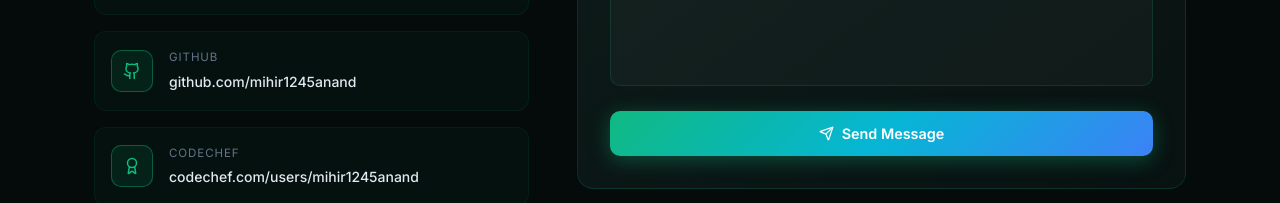
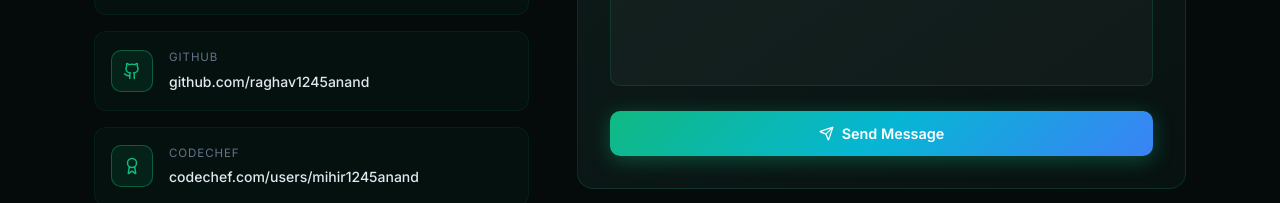
Before and after one commit to mihir1245anand/protfolio, a React (Vite) app: page / in a window 1280 px wide. Shown: the part 6898-7101 px from the top of the page. Built offline with nearby package versions, Linux system fonts and the light colour scheme.

Commit message:
Update GitHub profile links to raghav1245anand

```diff
--- a/main.js
+++ b/main.js
@@ -15,7 +15,7 @@ const DEVELOPER_DATA = {
   phone: "+91 9876543210",
   linkedin: "https://www.linkedin.com/in/mihir-anand-349a99424/",
   codechef: "https://www.codechef.com/users/mihir1245anand",
-  github: "https://github.com/mihir1245anand",
+  github: "https://github.com/raghav1245anand/raghav1245anand",
   leetcode: "https://leetcode.com/u/mihir1245anand/",
   hackerrank: "https://www.hackerrank.com/profile/mihir1245anand",
   resumeUrl: "#resume"
--- a/src/components/Achievements.jsx
+++ b/src/components/Achievements.jsx
@@ -41,10 +41,10 @@ const PROFILES = [
   },
   {
     platform: 'GitHub',
-    username: '@mihir1245anand',
+    username: '@raghav1245anand',
     stat: 'Active Repos',
     desc: 'Code snippets, problem solutions & repositories',
-    url: 'https://github.com/mihir1245anand',
+    url: 'https://github.com/raghav1245anand/raghav1245anand',
     iconBg: 'rgba(59, 130, 246, 0.1)',
     iconBorder: 'rgba(59, 130, 246, 0.25)',
     iconColor: '#3b82f6',
--- a/src/components/Contact.jsx
+++ b/src/components/Contact.jsx
@@ -77,7 +77,7 @@ export default function Contact() {
               </a>
 
               <a
-                href="https://github.com/mihir1245anand"
+                href="https://github.com/raghav1245anand/raghav1245anand"
                 className="contact-item"
                 target="_blank"
                 rel="noreferrer"
@@ -87,7 +87,7 @@ export default function Contact() {
                 </div>
                 <div>
                   <div className="contact-item-label">GitHub</div>
-                  <div className="contact-item-value">github.com/mihir1245anand</div>
+                  <div className="contact-item-value">github.com/raghav1245anand</div>
                 </div>
               </a>
 
@@ -109,7 +109,7 @@ export default function Contact() {
 
             <div className="contact-socials">
               <a
-                href="https://github.com/mihir1245anand"
+                href="https://github.com/raghav1245anand/raghav1245anand"
                 className="contact-social-btn"
                 target="_blank"
                 rel="noreferrer"
--- a/src/components/Footer.jsx
+++ b/src/components/Footer.jsx
@@ -31,13 +31,13 @@ export default function Footer({ scrollTo }) {
           <div>
             <div className="footer-col-title">Connect</div>
             <ul className="footer-links" style={{ marginBottom: 16 }}>
-              <li><a href="https://github.com/mihir1245anand" target="_blank" rel="noreferrer">GitHub</a></li>
+              <li><a href="https://github.com/raghav1245anand/raghav1245anand" target="_blank" rel="noreferrer">GitHub</a></li>
               <li><a href="https://www.linkedin.com/in/mihir-anand-349a99424/" target="_blank" rel="noreferrer">LinkedIn</a></li>
               <li><a href="https://www.codechef.com/users/mihir1245anand" target="_blank" rel="noreferrer">CodeChef</a></li>
               <li><a href="https://leetcode.com/u/mihir1245anand/" target="_blank" rel="noreferrer">LeetCode</a></li>
             </ul>
             <div className="footer-social-links">
-              <a href="https://github.com/mihir1245anand" className="footer-social" target="_blank" rel="noreferrer" title="GitHub">
+              <a href="https://github.com/raghav1245anand/raghav1245anand" className="footer-social" target="_blank" rel="noreferrer" title="GitHub">
                 <Github size={16} />
               </a>
               <a href="https://www.linkedin.com/in/mihir-anand-349a99424/" className="footer-social" target="_blank" rel="noreferrer" title="LinkedIn">
--- a/src/components/Hero.jsx
+++ b/src/components/Hero.jsx
@@ -103,7 +103,7 @@ export default function Hero({ scrollTo }) {
           <div className="hero-socials">
             <span className="hero-socials-label">Find me on:</span>
             <a
-              href="https://github.com/mihir1245anand"
+              href="https://github.com/raghav1245anand/raghav1245anand"
               className="social-link"
               target="_blank"
               rel="noreferrer"
```
Also changed, not shown: 1 other file (tests, documents, lock files or other folders).
